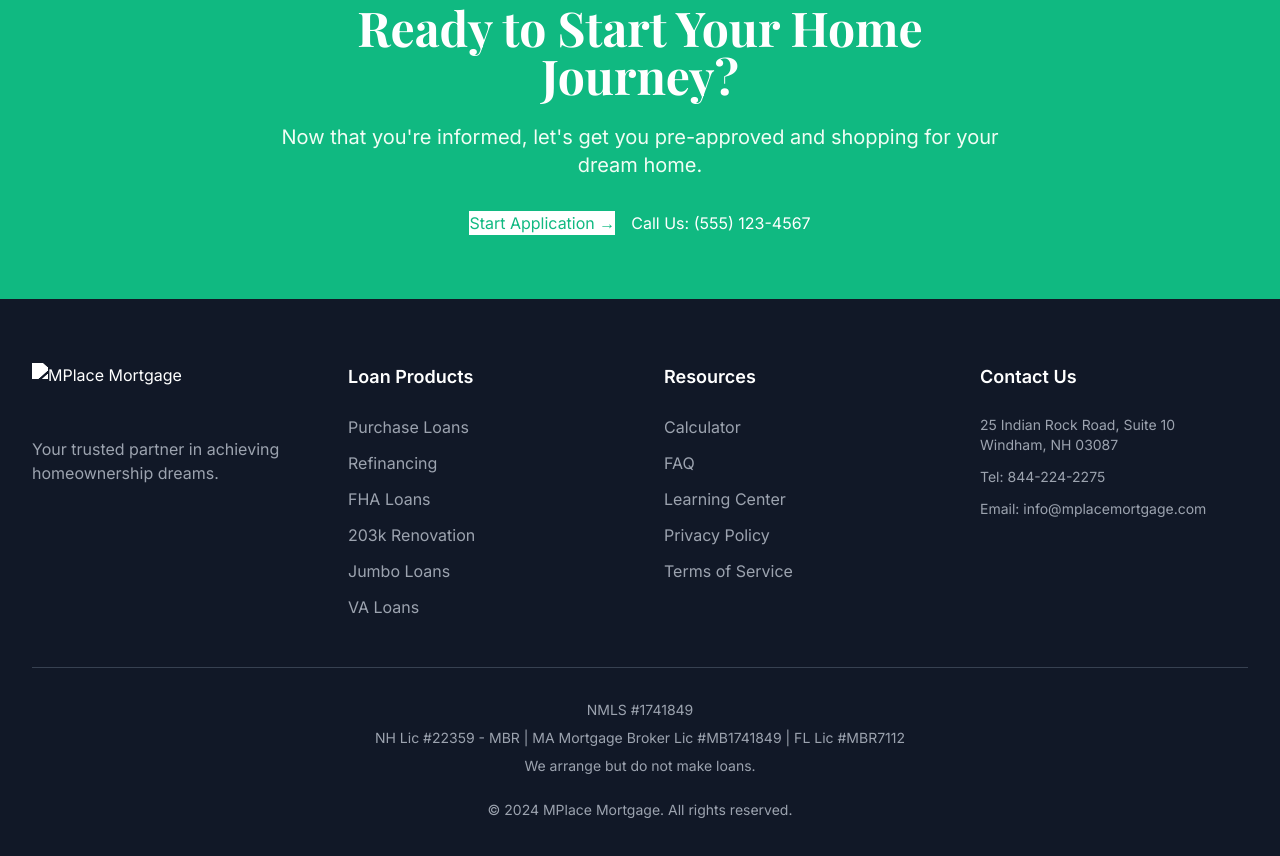
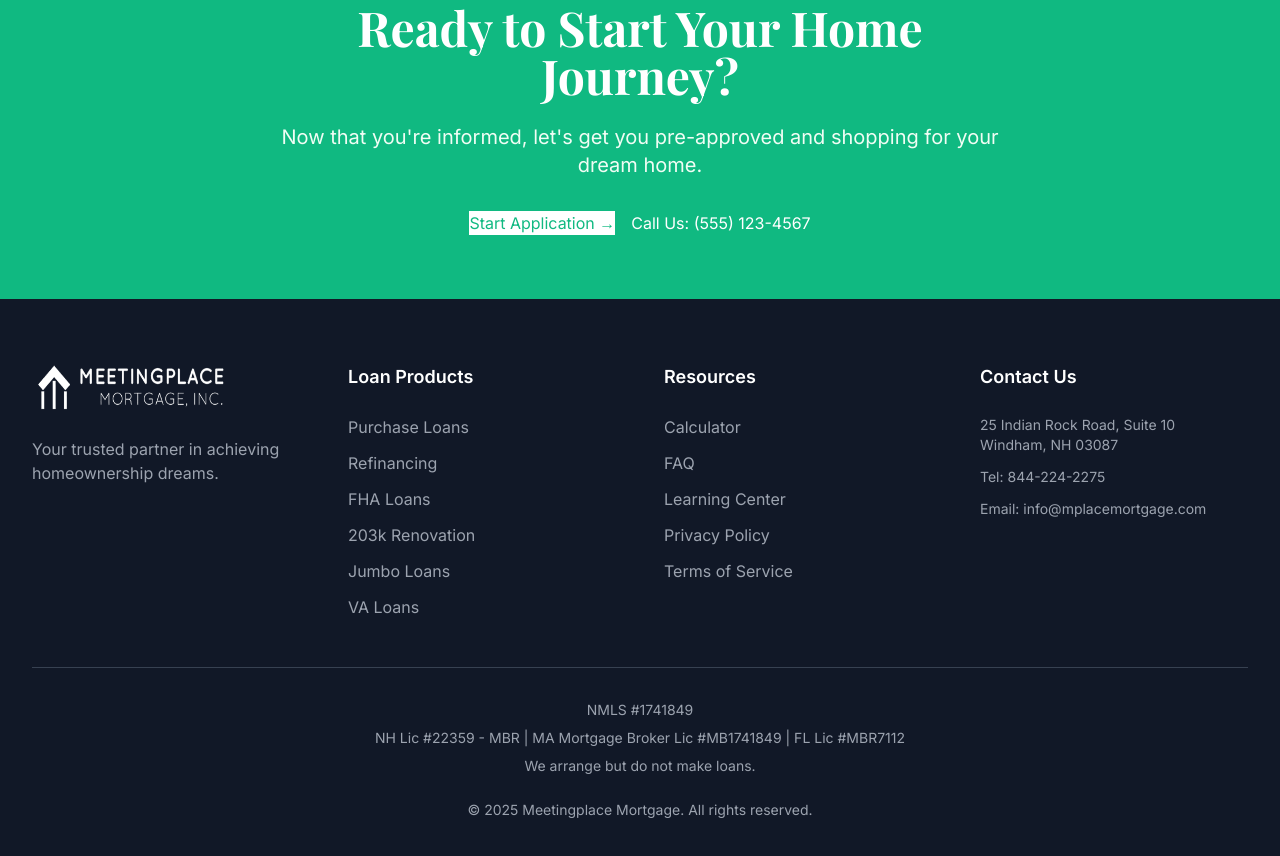
Before and after one commit to patrickboxfordpartners/meetingplace, a plain HTML site: page help-center.html in a window 1280 px wide. Shown: the part 5769-6625 px from the top of the page. Drawn offline with nearby package versions, Linux system fonts and the light colour scheme.

Commit message:
Update help-center.html

```diff
--- a/help-center.html
+++ b/help-center.html
@@ -955,7 +955,7 @@
       <div>
         <!-- Logo - REPLACE 'your-logo-here.png' WITH YOUR LOGO PATH -->
         <div class="mb-6">
-          <img src="your-logo-here.png" alt="MPlace Mortgage" style="height: 50px; width: auto; max-width: 200px; filter: brightness(0) invert(1);">
+          <img src="mplacelogoupdated.png" alt="Meetingplace Mortgage" style="height: 50px; width: auto; max-width: 200px; filter: brightness(0) invert(1);">
         </div>
         <p class="text-gray-400 mb-4">
           Your trusted partner in achieving homeownership dreams.
@@ -1006,7 +1006,7 @@
       </div>
       <div class="text-center">
         <p class="text-gray-400 text-sm">
-          © 2024 MPlace Mortgage. All rights reserved.
+          © 2025 Meetingplace Mortgage. All rights reserved.
         </p>
       </div>
     </div>
```
